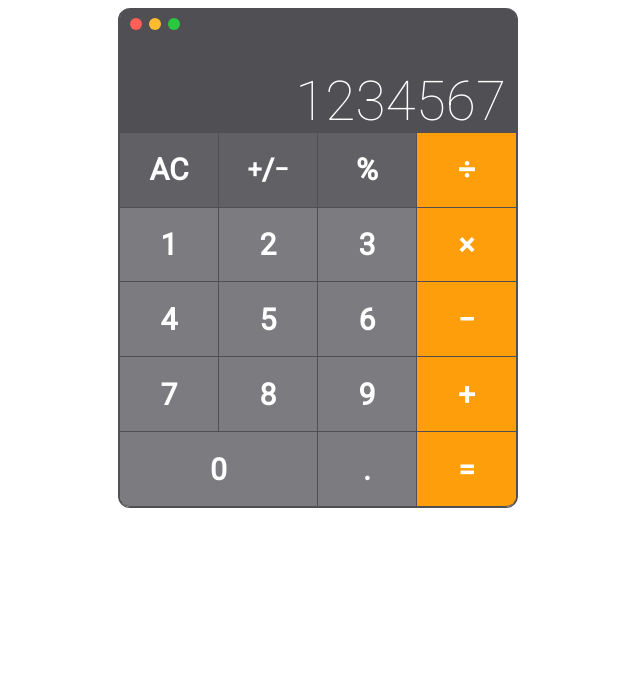
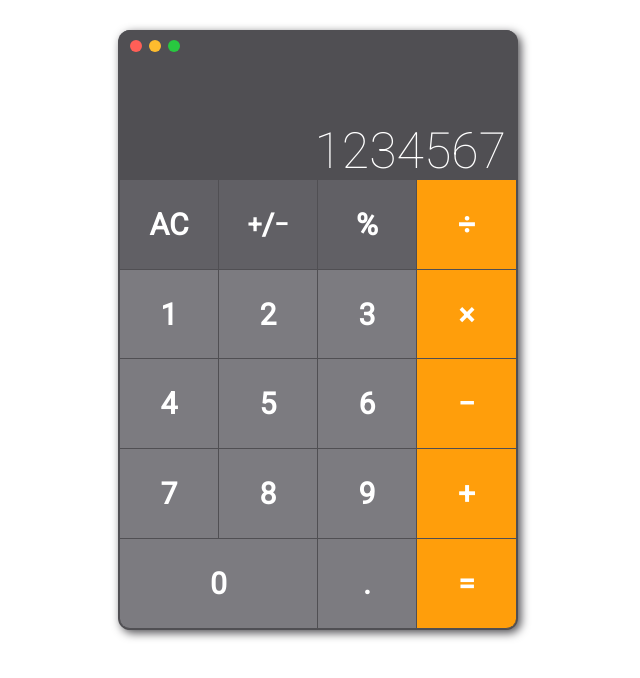
Before and after one commit to madosy/calculator, a plain HTML site: page index.html in a window 1280 px wide. Shown: the whole page, without its empty margins (322-962 px from the left). Drawn offline with Linux system fonts and the light colour scheme.

Commit message:
Resize calculator. Add shadow

```diff
--- a/styles.css
+++ b/styles.css
@@ -3,23 +3,31 @@
 *{
     box-sizing: border-box;
     color: white;
-
     font-family: 'Roboto', sans-serif;
 }
+
+body{
+    margin: 30px auto auto;
+}
 .calc-container {
-    /* background-color: blue; */
+    background-color: #504f53;
     position: relative;
     margin: auto;
     display:flex;
     flex-direction: column;
     justify-content: space-evenly;
     align-items: center;
-    width: 400px;
-    height: 500px;
+    width: 40vw;
+    min-width: 300px;
+    max-width: 400px;
+    height: 90vh;
+    min-height: 300px;
+    max-height: 600px;
     border-radius: 12px;
     border-width: 0 2px 1px 2px;
     border-style: solid;
     border-color: #504f53;
+    box-shadow: 3px 3px 10px #504f53;
 }
 
 .input-container{
@@ -31,7 +39,7 @@
     justify-content: end;
     align-items: end;
     padding: 0 10px;
-    font-size: 55px;
+    font-size: 50px;
     font-weight: 100;
 }
 
```
